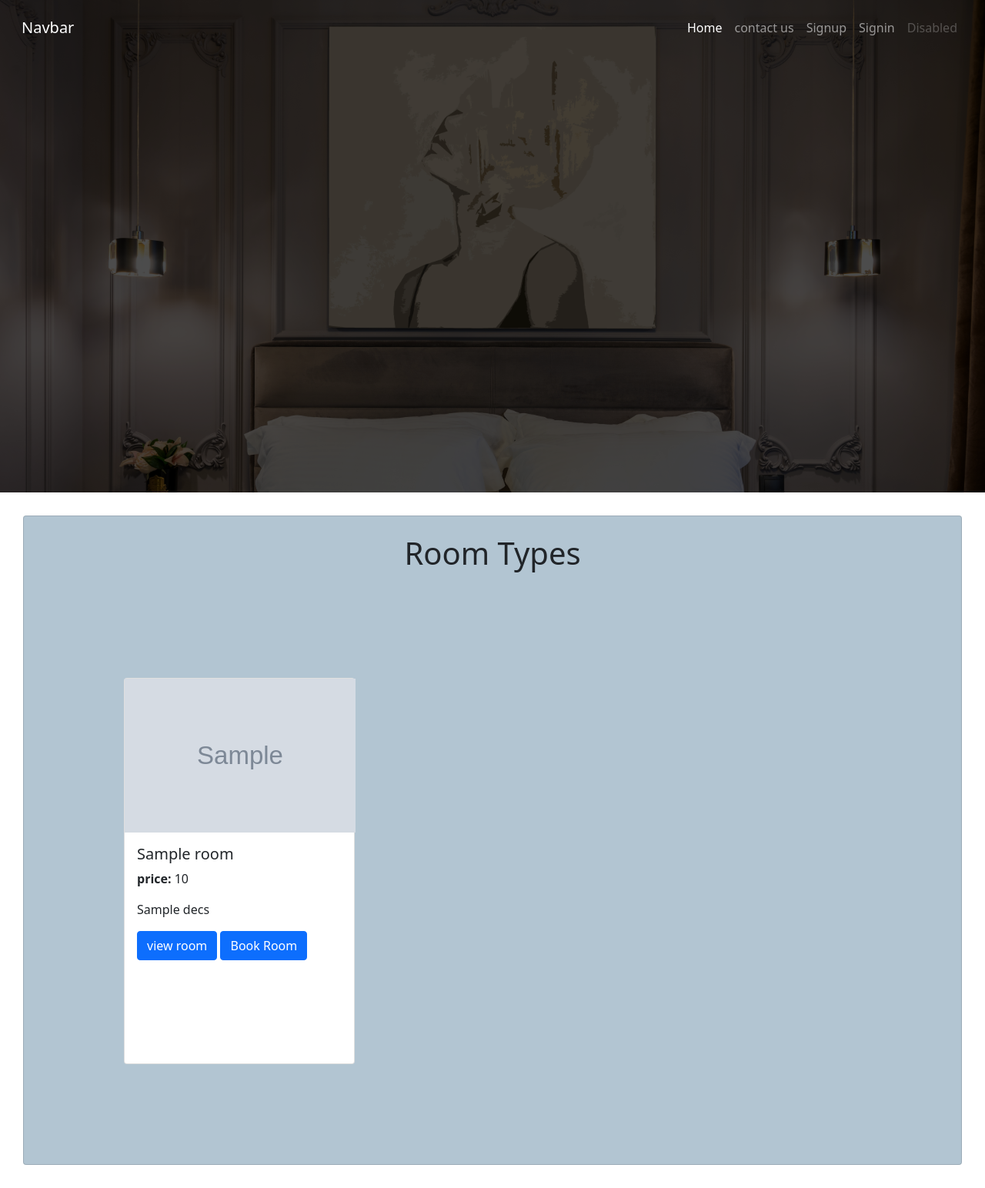
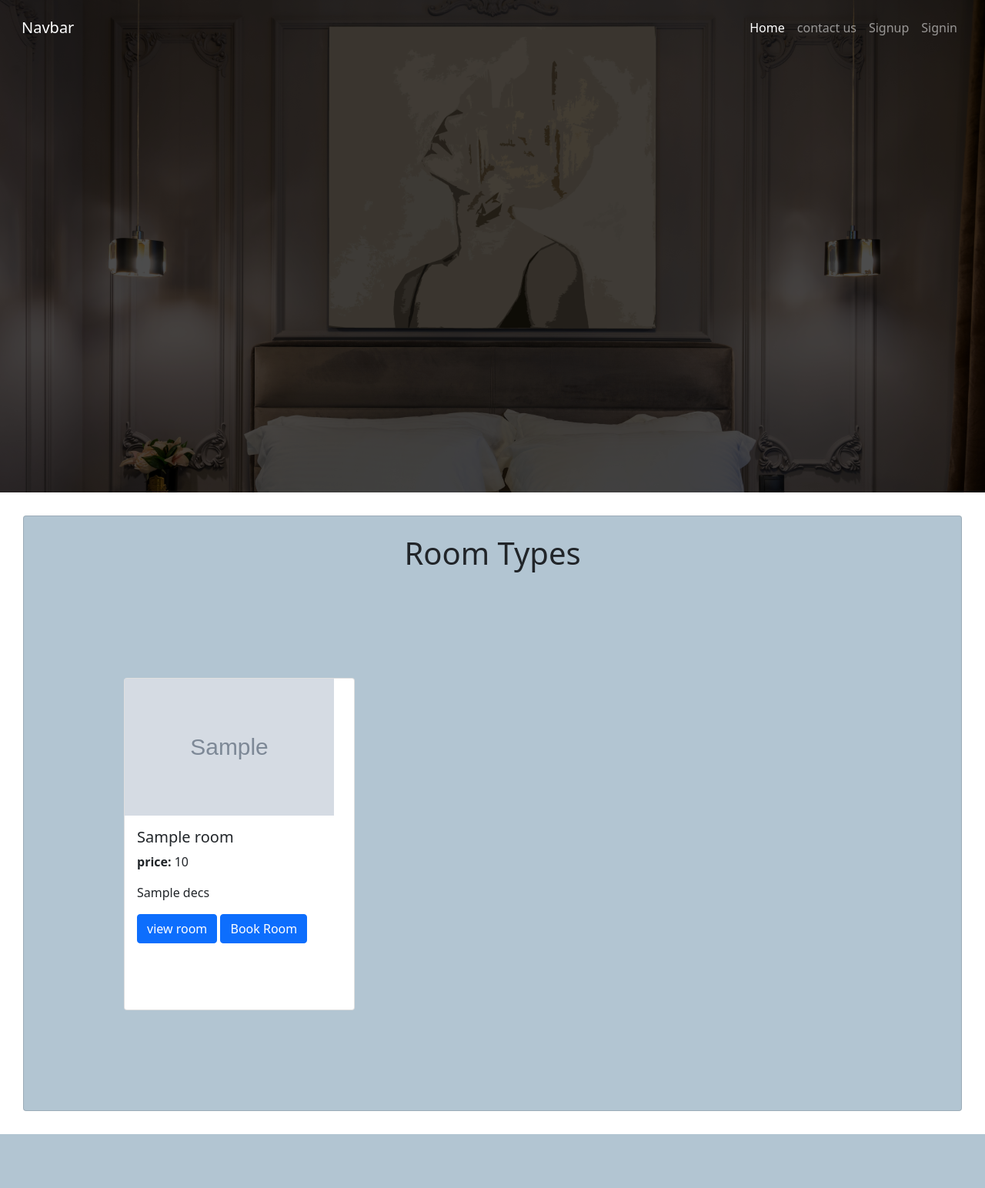
Before and after one commit to Akash740/Hotel-webapp, a Django app: template templates/index.html in a window 1280 px wide. Shown: the whole page at 77% size. After the commit the page ends 1474 px from the top, so only its background shows below. Run offline with Django 3.2, Linux system fonts and the light colour scheme; the template is opened without the code that fills it: most values are stand-ins (such as "Sample title", 1, 10 or a date in 2020); grey boxes marked "Sample" are stand-in pictures.

Commit message:
second commit

```diff
--- a/account/models.py
+++ b/account/models.py
@@ -1,5 +1,8 @@
+from datetime import date
 from django.db import models
 from django.contrib.auth.models import User
+from django.utils import timezone
+
 
 class contact_us(models.Model):
     username=models.CharField(max_length=100)
@@ -22,3 +25,4 @@ class book_room(models.Model):
     no_of_room=models.IntegerField()
     check_in_day=models.DateField()
     check_out_day=models.DateField()
+    booking_date=models.DateField(default=timezone.now)
--- a/account/urls.py
+++ b/account/urls.py
@@ -8,7 +8,7 @@ urlpatterns=[
     path('login/',views.login,name='login'),
     path('logout/',views.logout,name='logout'),
     path('book_room/',views.book, name="book_room"),
-
+    path('booking_details/',views.booking_details,name="booking_details"),
 
 
 
--- a/templates/base.html
+++ b/templates/base.html
@@ -38,11 +38,12 @@
             {% if user.is_authenticated %}
             <a  class="nav-link" href="#"> welcome {{user.first_name}}</a>
             <a class="nav-link" href="/account/logout">logout</a>
+            <a class="nav-link " href="/account/booking_details" >Booking Details</a>
             {% else %}
             <a class="nav-link" href="/account/reg">Signup</a>
             <a class="nav-link" href="/account/login">Signin</a>
             {% endif %}
-            <a class="nav-link disabled" href="#" tabindex="-1" aria-disabled="true">Disabled</a>
+
           </div>
         </div>
       </div>
--- a/templates/book_room.html
+++ b/templates/book_room.html
@@ -6,6 +6,7 @@
 <form action="" method="post">
 
 {% csrf_token %}
+<div class="container">
 <div class=" row mb-3">
     <label for="input1" class="col-sm-2 col-form-label">Number of People</label>
     <div class="col-sm-10">
@@ -26,7 +27,10 @@
 
 
   </div>
-  <button type="submit">make payment</button>
+  <button type="submit">Confirm Booking</button>
+  </div>
 </form>
 
+
+
 {% endblock %}
--- a/templates/index.html
+++ b/templates/index.html
@@ -27,13 +27,13 @@ margin: 30px;
 
 }
 .images{
-  width: 300px;
-  height: 200px;
+  width: 272px;
+  height: 178px;
 
 }
 .cardtext{
-  width: 300px;
-  height: 300px;
+  width: 256px;
+  height: 252px;
 }
 
   </style>
@@ -46,6 +46,7 @@ margin: 30px;
 
   </head>
   <body>
+
 
 
     <nav class="navbar fixed-top navbar-expand-lg navbar-dark p-md-3">
@@ -63,11 +64,12 @@ margin: 30px;
               {% if user.is_authenticated %}
               <a  class="nav-link" href="#"> welcome {{user.first_name}}</a>
               <a class="nav-link" href="/account/logout">logout</a>
+              <a class="nav-link " href="/account/booking_details" >Booking Details</a>
               {% else %}
               <a class="nav-link" href="/account/reg">Signup</a>
               <a class="nav-link" href="/account/login">Signin</a>
               {% endif %}
-              <a class="nav-link disabled" href="#" tabindex="-1" aria-disabled="true">Disabled</a>
+
             </div>
           </div>
         </div>
--- a/templates/reg.html
+++ b/templates/reg.html
@@ -6,6 +6,7 @@
 <form class="row g-3 needs-validation" method="post" novalidate>
 
     {% csrf_token %}
+
 
 
 
```
Also changed, not shown: account/views.py (+9 -0 lines), templates/booking_details.html (added, +26 -0 lines), templates/room_view.html (+11 -3 lines), account/migrations/0010_book_room_booking_date.py (added), media/images/1.png (added), media/images/king_room.jpg (added), media/images/king_room_afxOHmi.jpg (added), media/images/queen_room.jpg (added), media/images/queen_room_ZgiGDPE.jpg (added), media/images/single_room.jpg (added), media/images/single_room_kkquJt3.jpg (added).
